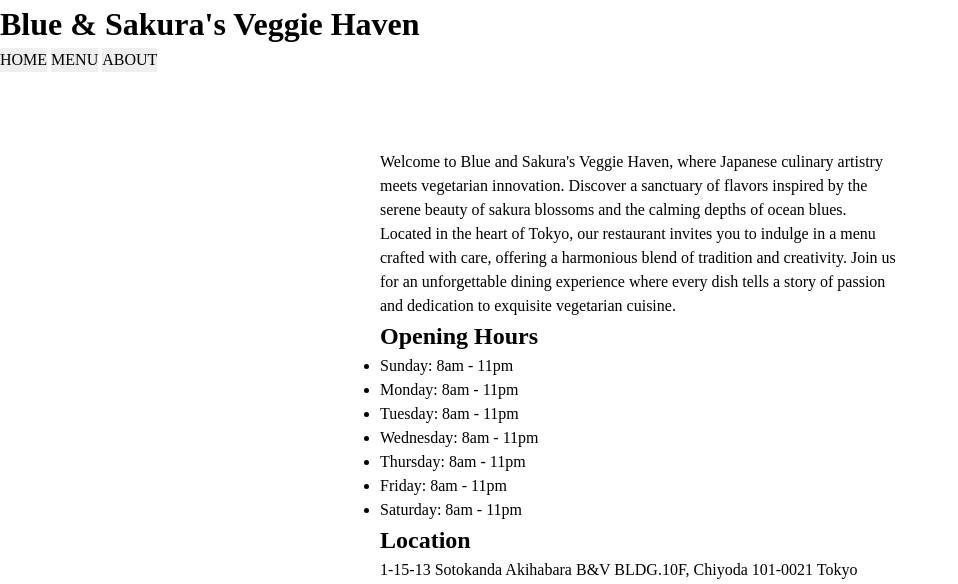
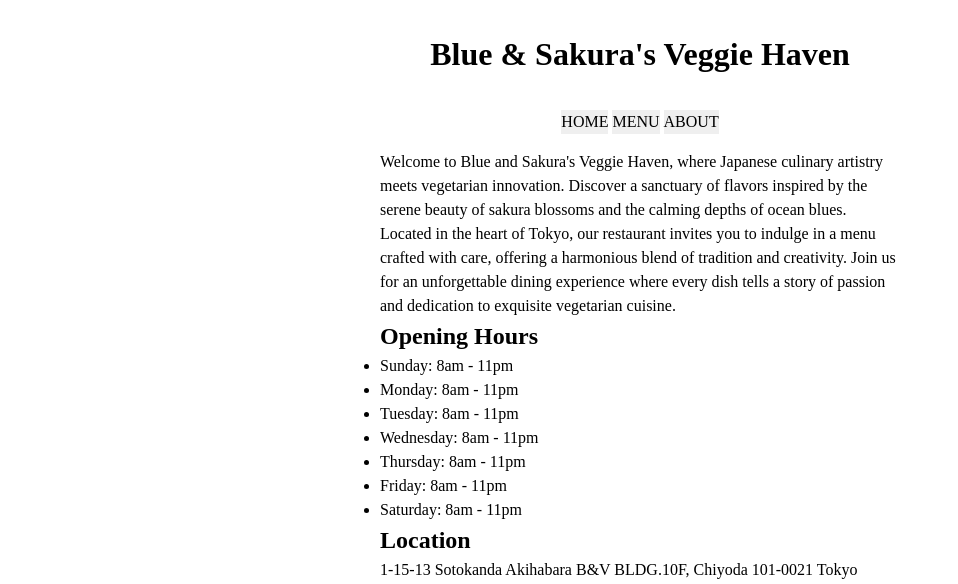
Before and after one commit to blue0206/restaurant-page, a website built with webpack: page src/index.html in a window 1280 px wide. Shown: the top 584 px of the page, without its empty margins (0-958 px from the left). Built offline with nearby package versions, Linux system fonts and the light colour scheme.

Commit message:
Place header content using CSS Grid
The grid has been set up with 3 rows even though we only have two
elements (h1 and nav).
This is done to keep space between the top edge and the h1 heading
by keeping the first row blank and assigning the h1 the second row,
and nav the last row respectively.

This ensures that header is a comfortable distance away from nav
and the top edge while the nav is away from h1 but near the main
element.

```diff
--- a/src/style.css
+++ b/src/style.css
@@ -46,6 +46,26 @@ footer {
 	grid-area: footer;
 }
 
+/* Header Styling */
+header {
+	display: grid;
+	grid-template-rows: repeat(3, 1fr);
+	grid-template-areas: '.' 'h1' 'nav';
+	place-content: end center;
+	place-items: end center;
+	gap: 32px;
+
+	padding: 16px;
+}
+
+h1 {
+	grid-area: h1;
+}
+
+nav {
+	grid-area: nav;
+}
+
 /* Footer Styling */
 footer > div {
 	display: flex;
```
